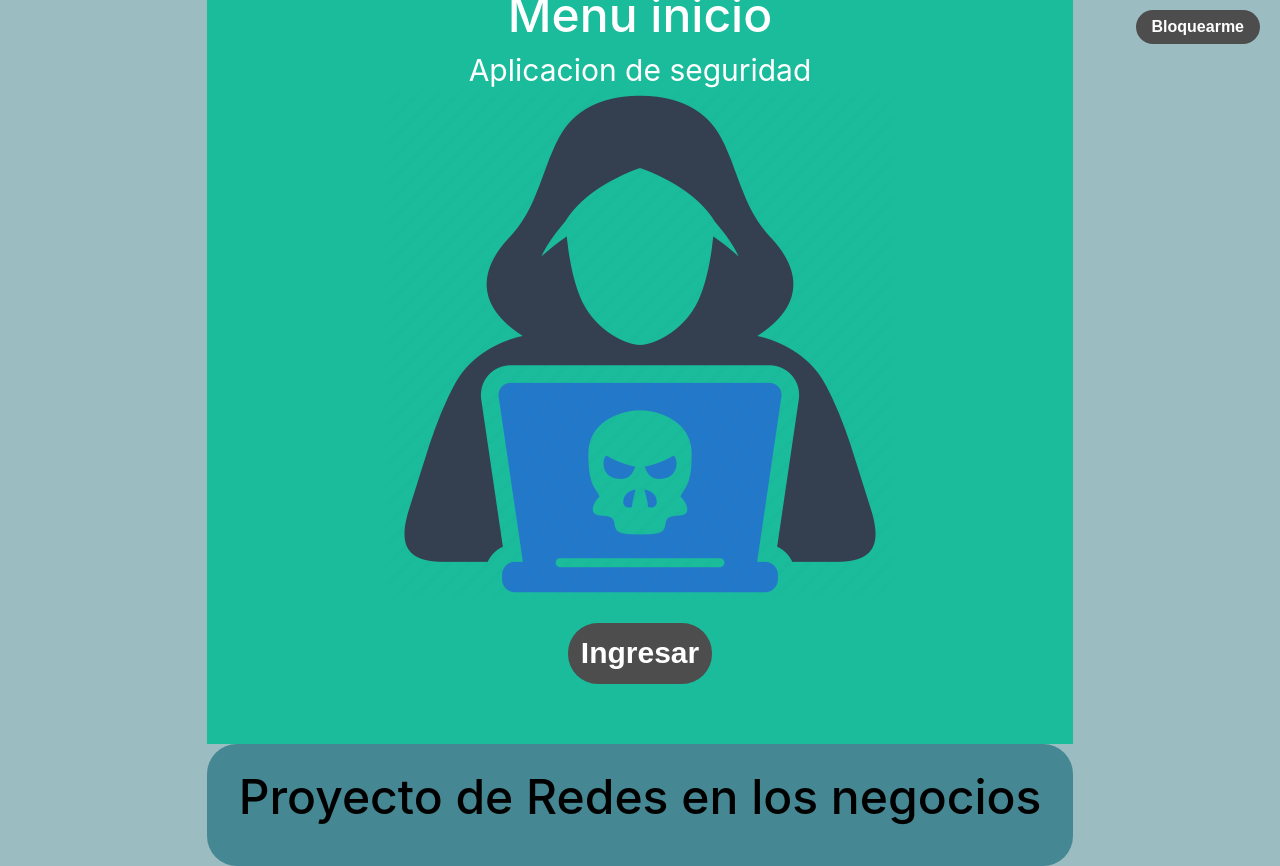
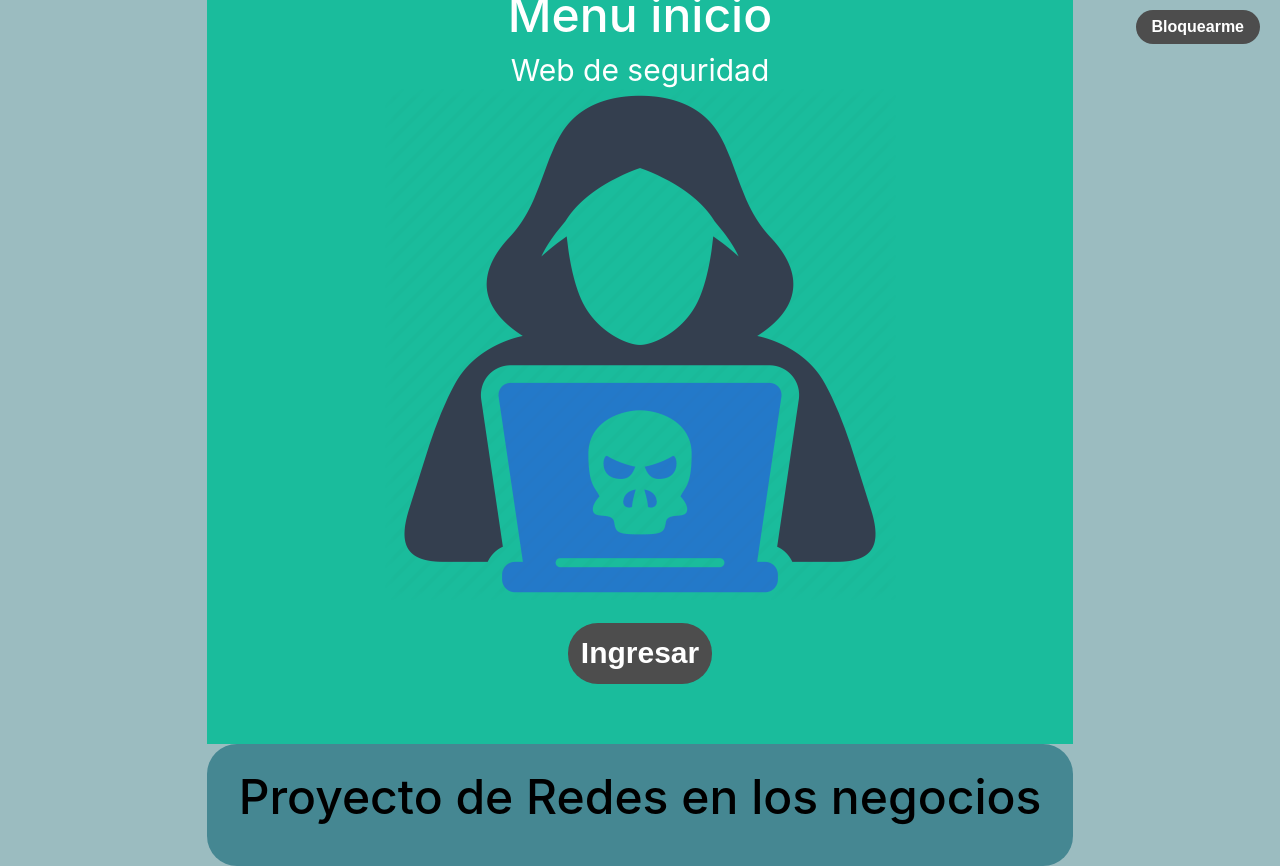
Before and after one commit to joansj21/Proyecto-Redes2, a React (Create React App) app: page / in a window 1280 px wide. Built offline with nearby package versions, Linux system fonts and the light colour scheme; no server answers.

Commit message:
prueba Jekins

```diff
--- a/src/inicio/Inicio.jsx
+++ b/src/inicio/Inicio.jsx
@@ -21,7 +21,7 @@ function Inicio(props) {
 
             <div class="header">
                 <h1>Menu inicio</h1>
-                <p>Aplicacion de seguridad</p>
+                <p>Web de seguridad</p>
                 <div class="hacker">
                         <img src="assets/hacker.png" alt="description of image"></img>
                 </div>
```
